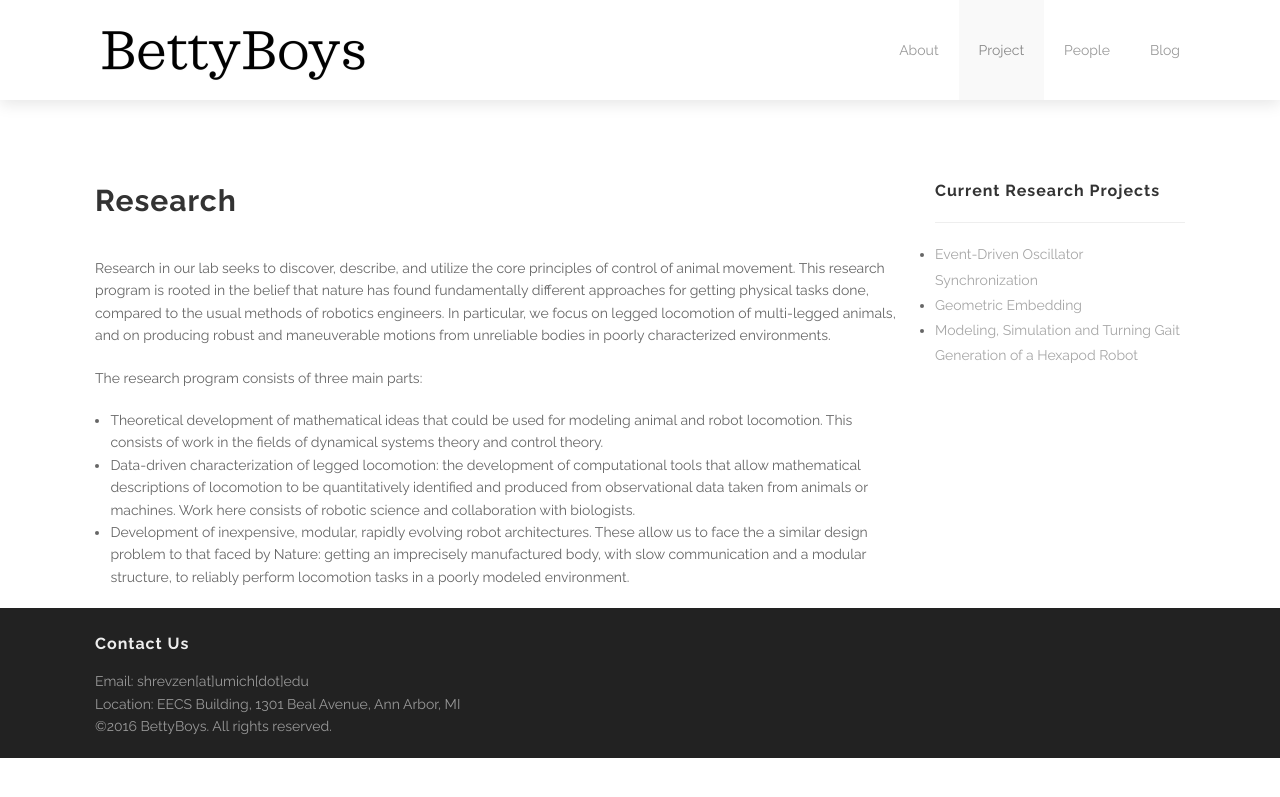
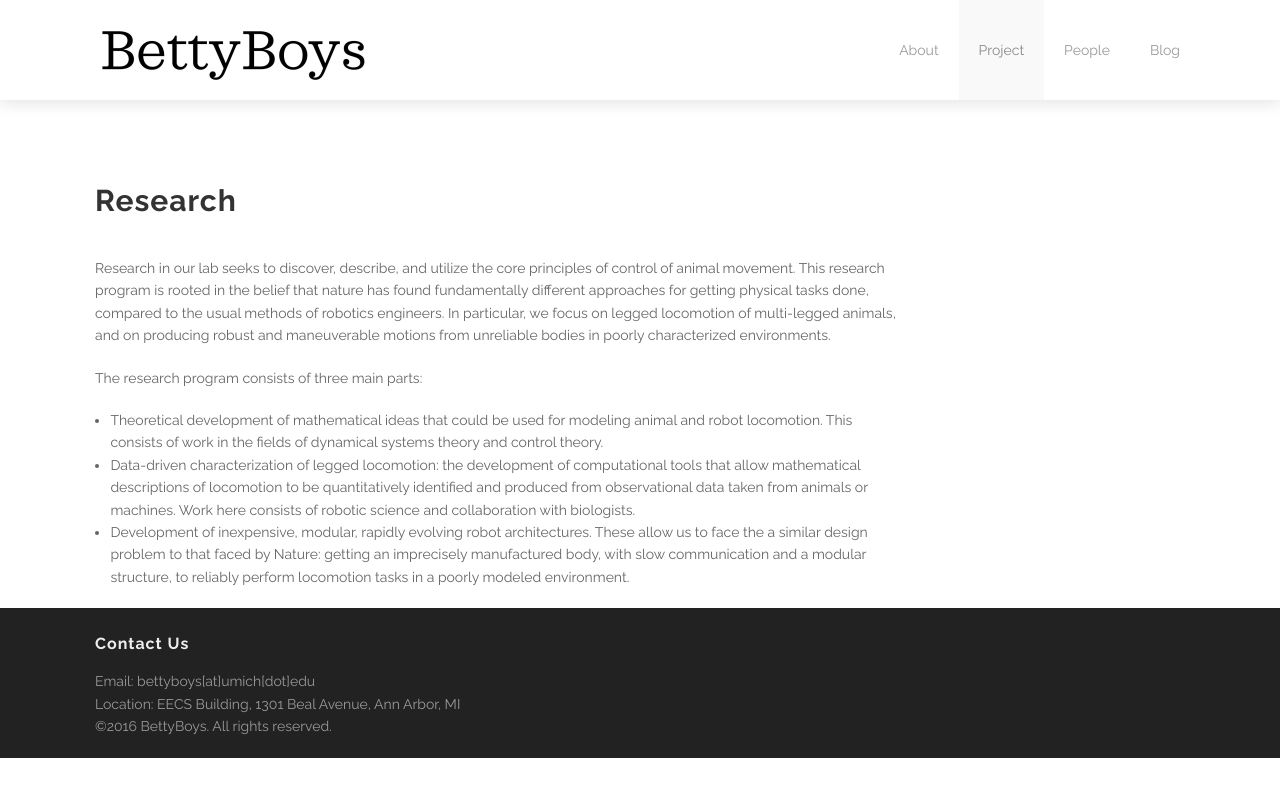
Before and after one commit to conjam/conjam.github.io, a Jekyll site: the page built from research/index.html, in a window 1280 px wide. Shown: the top 797 px of the page. Built offline with Jekyll 4.4.1, drawn with Linux system fonts in a browser that asks for light colours.

Commit message:
website updated on Sat Nov 19 14:45:23 EST 2016

```diff
--- a/_includes/footer.html
+++ b/_includes/footer.html
@@ -10,8 +10,8 @@
       <h3> Contact Us</h3>
       <p>
 
-        Email: shrevzen[at]umich[dot]edu<br> Location: EECS Building, 1301 Beal Avenue, Ann Arbor, MI<br>
-        ©2016 {{site.title}}. All rights reserved.
+        Email: bettyboys[at]umich[dot]edu<br> Location: EECS Building, 1301 Beal Avenue, Ann Arbor, MI<br>
+        ©2016 BettyBoys. All rights reserved.
       </p>
             <!-- <p>©2016 {{site.title}}. All rights reserved.</p> -->
 
--- a/research/index.html
+++ b/research/index.html
@@ -26,6 +26,6 @@ section_id: research
            and a modular structure, to reliably perform locomotion tasks in a poorly modeled environment.
       </ul>
     </div>
-   {% include research-sidebar.html %}
+
   </div>
 </div>
```
